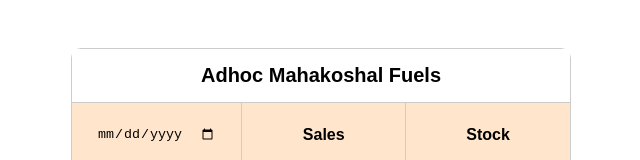
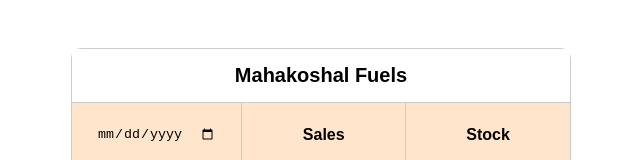
Before and after one commit to vsyst-support/js-projects, a plain HTML site: page javascript-projects/stockreadingmf/index.html in a window 1280 px wide. Shown: the top 160 px of the page, without its empty margins (319-959 px from the left). Drawn offline with nearby package versions, Linux system fonts and the light colour scheme.

Commit message:
change header name

```diff
--- a/javascript-projects/stockreadingmf/index.html
+++ b/javascript-projects/stockreadingmf/index.html
@@ -103,7 +103,7 @@
       <table id="fuelTable">
         <thead>
           <tr>
-            <td class="title bold" colspan="3">Adhoc Mahakoshal Fuels</td>
+            <td class="title bold" colspan="3">Mahakoshal Fuels</td>
           </tr>
           <tr class="header_color">
             <th><input class="header_color" type="date" /></th>
```
